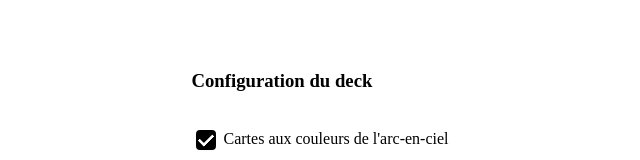
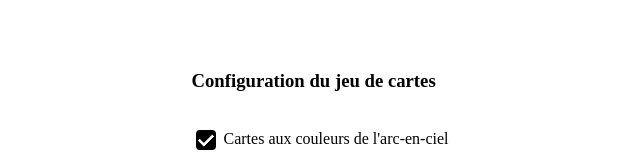
Before and after one commit to CamilleJennyLe/memory-rainbow, a React (Vite) app: page / in a window 1280 px wide. Both pictures are taken after a click on the button 32 px from the left and 41 px from the top of the page. Shown: the part 248-408 px from the top of the page, without its empty margins (320-960 px from the left). Built offline with nearby package versions, Linux system fonts and the light colour scheme.

Commit message:
better wording for card config page

```diff
--- a/src/card-deck/card-deck-config.tsx
+++ b/src/card-deck/card-deck-config.tsx
@@ -18,7 +18,7 @@ export function CardDeckConfig({ hideDeckConfig }: CardDeckConfigProps) {
   const anyDeckSelected = localConfig.includeRainbow || localConfig.includeCats;
   return (
     <div className="card-deck-config">
-      <h3>Configuration du deck</h3>
+      <h3>Configuration du jeu de cartes</h3>
       <label>
         <input
           type="checkbox"
```
